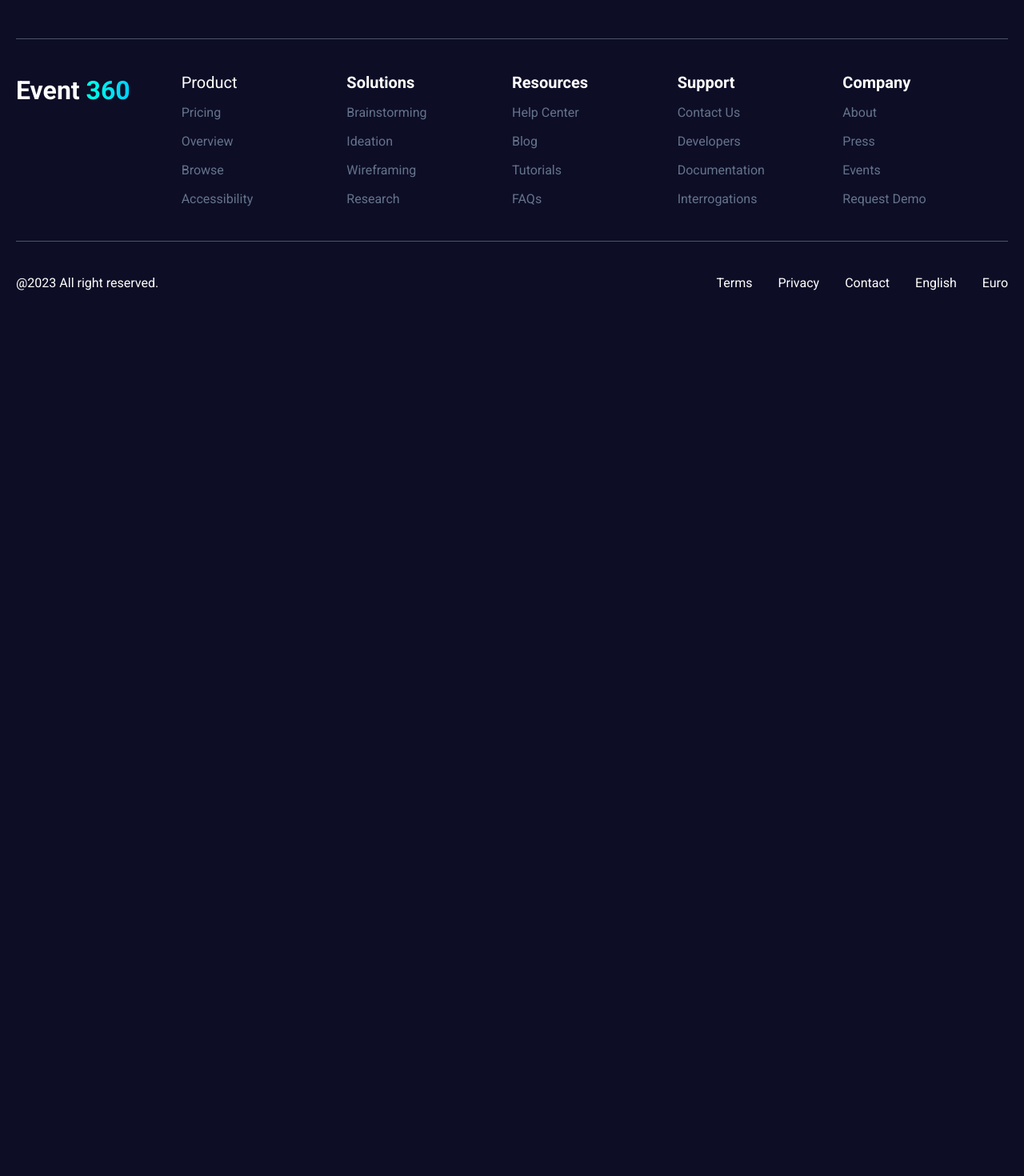
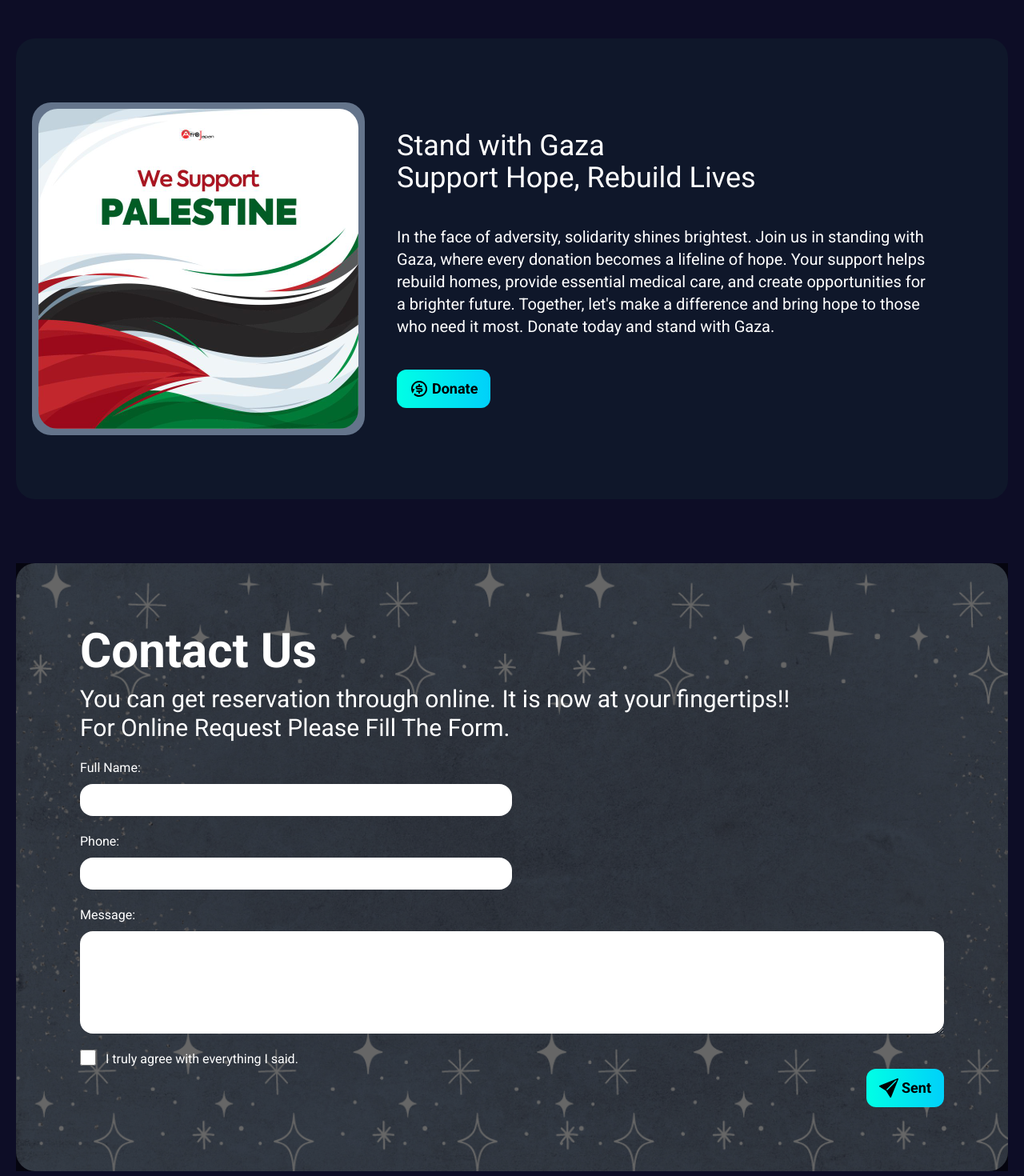
Before and after one commit to hassansabbir/event-360-client, a React (Vite) app: page / in a window 1280 px wide. Shown: the part 1920-3390 px from the top of the page at 80% size. Before the commit the page ends 2326 px from the top, so only its background shows below. Built offline with nearby package versions, Linux system fonts and the light colour scheme; no server answers; a web font is replaced by a local one.

Commit message:
making extra two sections in landing page

```diff
--- a/src/components/EventItem.api.ts
+++ b/src/components/EventItem.api.ts
@@ -9,4 +9,5 @@ export type TEventItems = {
   eventItem: string;
   itemName: string;
   imageUrl: string;
+  status: string;
 };
--- a/src/pages/admin/ManageEventItem.tsx
+++ b/src/pages/admin/ManageEventItem.tsx
@@ -1,8 +1,7 @@
 import { TEventItems, getEventItems } from "@/components/EventItem.api";
 import { Button } from "@/components/ui/button";
 import { useMutation, useQuery } from "@tanstack/react-query";
-import { FormEvent } from "react";
-import { useForm } from "react-hook-form";
+import { FieldValues, useForm } from "react-hook-form";
 import { FaEdit, FaTrash } from "react-icons/fa";
 import { Link } from "react-router-dom";
 import Swal from "sweetalert2";
@@ -50,7 +49,7 @@ const ManageEventItem = () => {
     console.log("Event Item Added Successfully!");
   }
 
-  const onSubmit = async (data: FormEvent) => {
+  const onSubmit = async (data: FieldValues) => {
     const newAddedData = {
       ...data,
       status: "onAir",
--- a/src/pages/admin/ManageRecentEvents.tsx
+++ b/src/pages/admin/ManageRecentEvents.tsx
@@ -3,7 +3,6 @@ import { Button } from "@/components/ui/button";
 import {
   Table,
   TableBody,
-  TableCaption,
   TableCell,
   TableFooter,
   TableHead,
--- a/src/pages/admin/ManageServices.tsx
+++ b/src/pages/admin/ManageServices.tsx
@@ -2,8 +2,8 @@ import { TService, getServices } from "@/components/Service.api";
 import ServiceCard from "@/components/ServiceSectionCard";
 import { Button } from "@/components/ui/button";
 import { useMutation, useQuery } from "@tanstack/react-query";
-import { FormEvent, useState } from "react";
-import { useForm } from "react-hook-form";
+import { useState } from "react";
+import { FieldValues, useForm } from "react-hook-form";
 import { FaEdit, FaTrash } from "react-icons/fa";
 import { MdAdd } from "react-icons/md";
 import Swal from "sweetalert2";
@@ -71,7 +71,7 @@ const ManageServices = () => {
     console.log("Event Item Added Successfully!");
   }
 
-  const onSubmit = async (data: FormEvent) => {
+  const onSubmit = async (data: FieldValues) => {
     const newAddedData = {
       ...data,
       features: features,
--- a/src/pages/admin/eventItems/UpdateEventItems.tsx
+++ b/src/pages/admin/eventItems/UpdateEventItems.tsx
@@ -1,5 +1,4 @@
 import { TEventItems } from "@/components/EventItem.api";
-import { TRecentEvent } from "@/components/RecentEvent.api";
 import { Button } from "@/components/ui/button";
 import { FormEvent } from "react";
 import { useForm } from "react-hook-form";
@@ -7,7 +6,7 @@ import { useLoaderData, useLocation, useNavigate } from "react-router-dom";
 import Swal from "sweetalert2";
 
 const UpdateEventItems = () => {
-  const itemDetails = useLoaderData() as TRecentEvent | undefined;
+  const itemDetails = useLoaderData() as TEventItems | undefined;
   console.log(itemDetails?.data);
   const navigate = useNavigate();
   const location = useLocation();
--- /dev/null
+++ b/src/pages/home/ContactUs.tsx
@@ -0,0 +1,67 @@
+import { Button } from "@/components/ui/button";
+import backgImg from "../../assets/contactBggImg.png";
+import { BsFillSendFill } from "react-icons/bs";
+
+const ContactUs = () => {
+  const bgImg = {
+    backgroundImage: `url(${backgImg})`,
+    backgroundSize: "cover",
+    backgroundRepeat: "no-repeat",
+    backGroundPosition: "center",
+  };
+
+  return (
+    <div style={bgImg} className="my-20 rounded-3xl">
+      <div className="bg-black bg-opacity-60 p-20">
+        <h1 className="md:text-6xl text-2xl font-bold">Contact Us</h1>
+        <h1 className="md:text-3xl my-3">
+          You can get reservation through online. It is now at your fingertips!!{" "}
+          <br /> For Online Request Please Fill The Form.
+        </h1>
+        <form>
+          <div>
+            <div className="flex flex-col gap-2 my-5">
+              <label htmlFor="fullName">Full Name:</label>
+              <input
+                type="text"
+                name="fullName"
+                className="w-1/2 h-6 p-5 rounded-2xl text-black"
+              />
+            </div>
+            <div className="flex flex-col gap-2 my-5">
+              <label htmlFor="phoneNumber">Phone:</label>
+              <input
+                type="text"
+                name="phoneNumber"
+                className="w-1/2 h-6 p-5 rounded-2xl text-black"
+              />
+            </div>
+          </div>
+          <div className="flex flex-col gap-2 my-5">
+            <label htmlFor="phoneNumber">Message:</label>
+            <textarea
+              name="phoneNumber"
+              className="h-32 rounded-2xl p-5 text-black"
+            />
+          </div>
+          <div className="flex gap-3">
+            <input
+              type="checkbox"
+              name="iUnderstand"
+              id=""
+              className="w-5 h-5"
+            />{" "}
+            <p>I truly agree with everything I said.</p>
+          </div>
+          <div className="text-end">
+            <Button className="text-black h-12 rounded-xl text-lg font-bold bg-gradient-to-r from-gradientFrom to-gradientTo">
+              <BsFillSendFill className="w-6 h-6 me-1" /> Sent
+            </Button>
+          </div>
+        </form>
+      </div>
+    </div>
+  );
+};
+
+export default ContactUs;
--- /dev/null
+++ b/src/pages/home/Donation.tsx
@@ -0,0 +1,37 @@
+import { Button } from "@/components/ui/button";
+import palestine from "../../assets/palestine.jpg";
+import { RiRefund2Fill } from "react-icons/ri";
+
+const Donation = () => {
+  return (
+    <div className="flex items-center my-20 rounded-3xl gap-10 bg-slate-900 px-5 py-20">
+      <div className="p-2 rounded-3xl bg-slate-500">
+        <img
+          className="w-[400px] h-[400px] rounded-3xl"
+          src={palestine}
+          alt=""
+        />
+      </div>
+      <div>
+        <h1 className="text-4xl font bold">
+          Stand with Gaza <br /> Support Hope, Rebuild Lives
+        </h1>
+        <p className="text-xl my-10 w-[60ch]">
+          In the face of adversity, solidarity shines brightest. Join us in
+          standing with Gaza, where every donation becomes a lifeline of hope.
+          Your support helps rebuild homes, provide essential medical care, and
+          create opportunities for a brighter future. Together, let's make a
+          difference and bring hope to those who need it most. Donate today and
+          stand with Gaza.
+        </p>
+        <div className="">
+          <Button className="text-black h-12 rounded-xl text-lg font-bold bg-gradient-to-r from-gradientFrom to-gradientTo">
+            <RiRefund2Fill className="w-6 h-6 me-1" /> Donate
+          </Button>
+        </div>
+      </div>
+    </div>
+  );
+};
+
+export default Donation;
--- a/src/pages/home/index.tsx
+++ b/src/pages/home/index.tsx
@@ -7,6 +7,8 @@ import Pricing from "./Pricing";
 import Reviews from "./Reviews";
 import RecentEvent from "./RecentEvent";
 import Footer from "@/components/layouts/Footer";
+import ContactUs from "./ContactUs";
+import Donation from "./Donation";
 
 const Home = () => {
   return (
@@ -25,6 +27,8 @@ const Home = () => {
       <Container className="text-white">
         <Reviews />
         <RecentEvent />
+        <Donation />
+        <ContactUs />
         <Footer />
       </Container>
     </div>
```
Also changed, not shown: src/assets/contactBggImg.png (added), src/assets/palestine.jpg (added).
